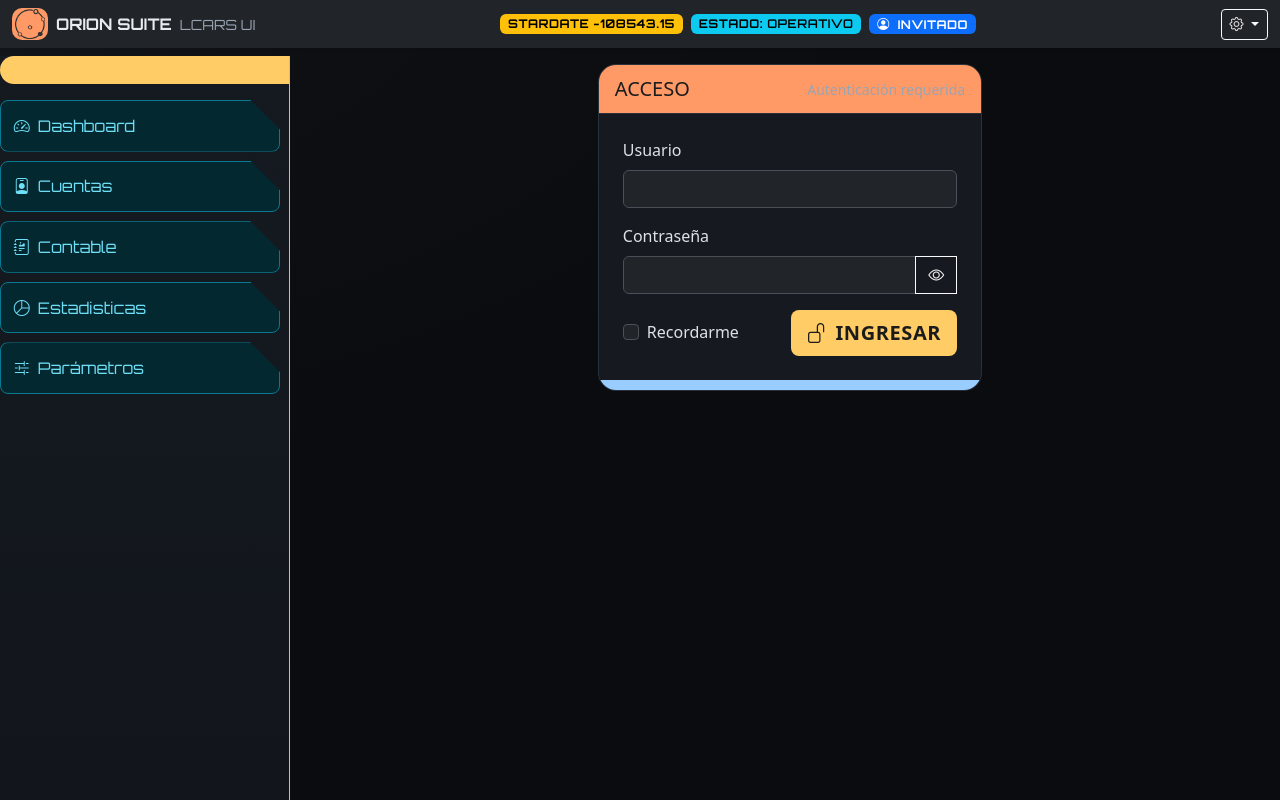
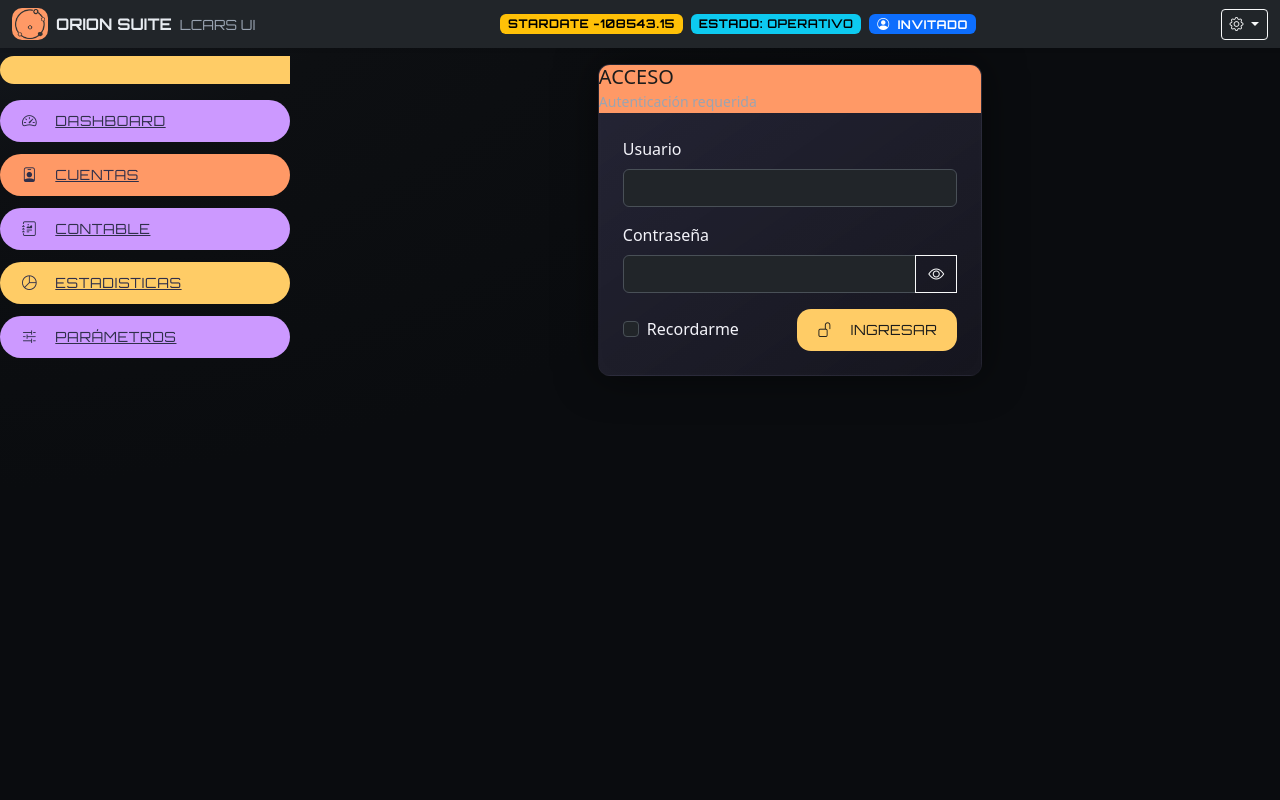
Before and after one commit to Orion-mad/SMK, a PHP site: page / in a window 1280 px wide. Run offline with PHP 8.4, Linux system fonts and the light colour scheme.

Commit message:
Orion V1.0008

```diff
--- /dev/null
+++ b/assets/css/lcars-buttoms.css
@@ -0,0 +1,292 @@
+@import url('https://fonts.googleapis.com/css2?family=Orbitron:wght@400..900&display=swap');
+@import url('orion.css');
+@import url('lcars.css');
+/* LCARS Button Pack - CSS puro */
+
+/* ------------- Variables (ajustables) ------------- */
+:root{
+  --lc-bg: #11111a;       /* fondo general del UI (opcional) */
+  --lc-text: #111827;
+  --lc-shadow: rgba(0,0,0,0.45);
+
+  /* Paleta LCARS (puedes cambiar fácilmente aquí) */
+  --lc-amber: #FFCC66;
+  --lc-orange: #FF9966;
+  --lc-violet: #CC99FF;
+  --lc-cyan: #6699FF;
+  --lc-pink: #FF6699;
+  --lc-ink: #2f2f4a;
+
+  /* Tamaños */
+  --lc-btn-h: 42px;
+  --lc-btn-padding-x: 20px;
+  --lc-btn-radius: 14px;
+  --lc-btn-font: 14px/1 "Orbitron", "Segoe UI", Roboto, sans-serif;
+
+  /* Efectos */
+  --lc-glow: 0 6px 20px rgba(100,100,255,0.08);
+  --lc-transition: 200ms cubic-bezier(.2,.9,.3,1);
+}
+
+/* ------------- Base ------------- */
+.lcars-btn{
+  display: inline-flex;
+  align-items: center;
+  gap: 10px;
+  height: var(--lc-btn-h);
+  padding: 0 var(--lc-btn-padding-x);
+  font: var(--lc-btn-font);
+  border: none;
+  cursor: pointer;
+  color: var(--lc-ink);
+  background: linear-gradient(180deg, rgba(255,255,255,0.06), rgba(0,0,0,0.06));
+  box-shadow: var(--lc-glow), 0 2px 6px var(--lc-shadow);
+  border-radius: var(--lc-btn-radius);
+  transition: transform var(--lc-transition), box-shadow var(--lc-transition), filter var(--lc-transition);
+  user-select: none;
+  -webkit-tap-highlight-color: transparent;
+}
+
+/* pequeño ajuste para integrarlo con Bootstrap (evitar reset no deseado) */
+.lcars-btn:where(button,input[type="button"],a){display:inline-flex}
+
+/* Colores (modificadores) */
+.lcars-amber{ background: linear-gradient(0deg, rgba(255,204,102,0.16), rgba(255,204,102,0.06)), var(--lc-amber); color: var(--lc-ink); }
+.lcars-orange{ background: linear-gradient(0deg, rgba(255,153,102,0.12), rgba(255,153,102,0.04)), var(--lc-orange); color: var(--lc-ink); }
+.lcars-violet{ background: linear-gradient(0deg, rgba(204,153,255,0.12), rgba(204,153,255,0.04)), var(--lc-violet); color: var(--lc-ink); }
+.lcars-cyan{ background: linear-gradient(0deg, rgba(102,153,255,0.12), rgba(102,153,255,0.04)), var(--lc-cyan); color: var(--lc-ink); }
+.lcars-pink{ background: linear-gradient(0deg, rgba(255,102,153,0.12), rgba(255,102,153,0.04)), var(--lc-pink); color: var(--lc-ink); }
+
+/* Contrast helper para fondos oscuros */
+.lcars-dark{ color: #fff; background: linear-gradient(180deg, rgba(255,255,255,0.02), rgba(0,0,0,0.25)), var(--lc-ink); }
+
+/* ------------- Variantes de forma ------------- */
+
+/* 1) Ochavado (esquinas recortadas diagonalmente) */
+.lcars-ochava{
+  border-radius: 6px;
+  clip-path: polygon(6px 0, calc(100% - 6px) 0, 100% 6px, 100% calc(100% - 6px), calc(100% - 6px) 100%, 6px 100%, 0 calc(100% - 6px), 0 6px);
+  padding-left: 26px;
+  padding-right: 26px;
+}
+
+/* 2) Pill (capsula) */
+.lcars-pill{
+  border-radius: 999px;
+  padding-left: 22px;
+  padding-right: 22px;
+  letter-spacing: 0.6px;
+}
+
+/* 3) Segmentado (izquierda o derecha como los paneles LCARS) */
+.lcars-segment-left, .lcars-segment-right{
+  position: relative;
+  padding-left: 28px;
+  padding-right: 28px;
+  background-size: auto 100%;
+  overflow: visible;
+}
+.lcars-segment-left::before{
+  content:"";
+  position:absolute;
+  left:-18px;
+  top:0;
+  height:100%;
+  width:36px;
+  border-radius: 0 12px 12px 0;
+  background: inherit;
+  box-shadow: none;
+  z-index: -1;
+  transform: translateX(0);
+}
+.lcars-segment-right::after{
+  content:"";
+  position:absolute;
+  right:-18px;
+  top:0;
+  height:100%;
+  width:36px;
+  border-radius: 12px 0 0 12px;
+  background: inherit;
+  box-shadow: none;
+  z-index: -1;
+}
+
+/* 4) Panel (forma más grande, bordes rectos y "marco") */
+.lcars-panel{
+  height: 52px;
+  border-radius: 8px;
+  padding-left: 18px;
+  padding-right: 18px;
+  box-shadow: 0 8px 30px rgba(0,0,0,0.55), inset 0 -2px rgba(0,0,0,0.06);
+  font-weight: 600;
+}
+
+/* 5) Ghost / outline */
+.lcars-ghost{
+  background: transparent;
+  color: var(--lc-amber);
+  border: 2px solid currentColor;
+  box-shadow: none;
+  border-radius: 10px;
+}
+
+/* 6) Icon / circle accent (útil para toolbars) */
+.lcars-icon{
+  height: auto;
+  padding: 6px 12px;
+  border-radius: 999px;
+  background: linear-gradient(90deg, rgba(255,255,255,0.04), rgba(0,0,0,0.04));
+}
+.lcars-icon svg{ width: 1em; height: 1em; display:block; }
+.lcars-icon--circle{
+  display:inline-block;
+  width:26px;
+  height:26px;
+  border-radius:50%;
+  background: rgba(255,255,255,0.12);
+  margin-right: 8px;
+  flex: 0 0 auto;
+}
+
+/* ------------- Estados: hover, active, focus, disabled ------------- */
+.lcars-btn:hover{
+  transform: translateY(-2px);
+  filter: saturate(1.05) brightness(1.02);
+  box-shadow: 0 10px 28px rgba(0,0,0,0.6), 0 4px 20px rgba(100,100,255,0.06);
+}
+.lcars-btn:active{ transform: translateY(0); filter: saturate(0.98) brightness(0.98); }
+.lcars-btn:focus{
+  outline: 3px solid rgba(102,153,255,0.18);
+  outline-offset: 3px;
+  box-shadow: 0 6px 22px rgba(0,0,0,0.5), 0 0 0 6px rgba(102,153,255,0.04);
+}
+
+/* Disabled */
+.lcars-btn:disabled, .lcars-btn[disabled]{
+  opacity: .45;
+  cursor: not-allowed;
+  transform: none;
+  box-shadow: none;
+  filter: grayscale(.12);
+}
+
+/* ------------- Tamaños ------------- */
+.lcars-sm{ height: 34px; font-size: 13px; padding: 0 12px; --lc-btn-radius:10px; }
+.lcars-md{ height: 42px; font-size: 14px; padding: 0 18px; }
+.lcars-lg{ height: 52px; font-size: 16px; padding: 0 22px; }
+
+/* ------------- Accesibilidad y preferencias ------------- */
+@media (prefers-reduced-motion: reduce){
+  .lcars-btn{ transition: none; transform: none; }
+}
+
+/* ------------- Integración rápida con iconos (ej.: Bootstrap icons / FontAwesome) ------------- */
+.lcars-btn i, .lcars-btn svg{ font-size: 1.05em; line-height: 1; vertical-align: middle; }
+
+/* ------------- Helpers (alineación de contenedor LCARS) ------------- */
+.lcars-row{ display:flex; gap:10px; align-items:center; flex-wrap:wrap; }
+
+
+
+/* ============================
+   LCARS TITULOS Y CARDS
+   ============================ */
+
+
+:root {
+  --lc-bg-dark: #0b0b15;
+  --lc-text-light: #f4f4fa;
+  --lc-panel: #1a1a2b;
+  --lc-border: rgba(255,255,255,0.05);
+  --lc-accent-amber: #ffcc66;
+  --lc-accent-cyan: #66ccff;
+  --lc-accent-violet: #cc99ff;
+  --lc-accent-pink: #ff6699;
+  --lc-shadow: 0 0 25px rgba(255, 255, 255, 0.06);
+}
+
+/* ---------- TITULOS ---------- */
+.lcars-title {
+  font-family: "Orbitron", sans-serif;
+  font-weight: 700;
+  letter-spacing: 1px;
+  text-transform: uppercase;
+  padding: 0.5rem 1rem;
+  display: inline-block;
+  background: var(--lc-accent-amber);
+  color: #222;
+  clip-path: polygon(8px 0, 100% 0, 100% calc(100% - 8px), calc(100% - 8px) 100%, 0 100%, 0 8px);
+  border-radius: 6px;
+  box-shadow: var(--lc-shadow);
+}
+.lcars-title.cyan { background: var(--lc-accent-cyan); }
+.lcars-title.violet { background: var(--lc-accent-violet); }
+.lcars-title.pink { background: var(--lc-accent-pink); }
+
+/* Subtítulo */
+.lcars-subtitle {
+  font-family: "Orbitron", sans-serif;
+  color: var(--lc-accent-cyan);
+  font-size: 1rem;
+  letter-spacing: 0.6px;
+  opacity: 0.8;
+  margin-top: 0.2rem;
+}
+
+/* ---------- CARDS ---------- */
+.card.lcars-card {
+  background: linear-gradient(145deg, rgba(255,255,255,0.03), rgba(0,0,0,0.4)) var(--lc-panel);
+  border: 1px solid var(--lc-border);
+  color: var(--lc-text-light);
+  border-radius: 12px;
+  box-shadow: 0 0 40px rgba(0, 0, 0, 0.5), inset 0 0 20px rgba(255,255,255,0.02);
+  overflow: hidden;
+  position: relative;
+}
+
+/* Header con estilo LCARS (borde superior ochavado) */
+.card.lcars-card .card-header {
+  background: var(--lc-accent-amber);
+  color: #111;
+  font-family: "Orbitron", sans-serif;
+  text-transform: uppercase;
+  letter-spacing: 1px;
+  font-weight: 600;
+  padding: 0.75rem 1rem;
+  clip-path: polygon(10px 0, 100% 0, 100% 100%, 0 100%, 0 10px);
+  border-bottom: 1px solid rgba(255,255,255,0.1);
+}
+
+/* Variante de color */
+.card.lcars-card.violet .card-header { background: var(--lc-accent-violet); color: #111; }
+.card.lcars-card.cyan .card-header { background: var(--lc-accent-cyan); color: #111; }
+.card.lcars-card.pink .card-header { background: var(--lc-accent-pink); color: #111; }
+
+/* Body */
+.card.lcars-card .card-body {
+  padding: 1rem 1.2rem;
+  background: rgba(255,255,255,0.02);
+}
+
+/* Footer con bordes inferiores ochavados */
+.card.lcars-card .card-footer {
+  background: var(--lc-accent-amber);
+  color: #111;
+  clip-path: polygon(0 0, 100% 0, 100% calc(100% - 10px), calc(100% - 10px) 100%, 10px 100%, 0 calc(100% - 10px));
+  border-top: 1px solid rgba(255,255,255,0.1);
+  font-family: "Orbitron", sans-serif;
+  text-align: right;
+  font-weight: 600;
+  padding: 0.5rem 1rem;
+}
+.card.lcars-card.violet .card-footer { background: var(--lc-accent-violet); }
+.card.lcars-card.cyan .card-footer { background: var(--lc-accent-cyan); }
+.card.lcars-card.pink .card-footer { background: var(--lc-accent-pink); }
+
+/* ---------- EFECTOS ---------- */
+.card.lcars-card:hover {
+  transform: translateY(-3px);
+  box-shadow: 0 0 50px rgba(255,255,255,0.08);
+  transition: 0.25s ease;
+}
--- a/assets/css/lcars.css
+++ b/assets/css/lcars.css
@@ -1,22 +1,22 @@
-@import url('https://fonts.googleapis.com/css2?family=Orbitron:wght@400..900&display=swap');
-.orbitron-<uniquifier > {
-  font-family: "Orbitron", sans-serif;
-  font-optical-sizing: auto;
-  font-weight: <weight>;
-  font-style: normal;
-}
 :root {
   --lcars-a: #ff9966; /* naranja coral */
   --lcars-b: #ffcc66; /* ámbar */
   --lcars-c: #99ccff; /* azul claro */
   --lcars-d: #ff6699; /* rosa */
   --lcars-bg: #0d0f12;
+  --lcars-cool: #032830;
   --lcars-card: #161a20;
   --lcars-border: #2b313b;
   --lcars-border-e: #ffc107;
   --lcars-border-f: #087990;
   --lcars-text: #e8ecf1;
   --lcars-muted: #9aa4b2;
+}
+.orbitron-<uniquifier > {
+  font-family: "Orbitron", sans-serif;
+  font-optical-sizing: auto;
+  font-weight: <weight>;
+  font-style: normal;
 }
 .lcars-box {
   color: #6edff6;
@@ -58,11 +58,13 @@ h1.h4 {
 }
 .lcars-sidebar {
   width: 290px;
+    /*
   background: linear-gradient(180deg, #151a21 0%, #12161c 100%);
   border-right: 2px solid var(--lcars-border-f);
   color: var(--lcars-text);
   backdrop-filter: blur(10px);
   -webkit-backdrop-filter: blur(10px);
+    */
 }
 .lcars-link {
   border-left: 10px solid transparent;
@@ -115,6 +117,7 @@ h1.h4 {
 .lcars-section + .lcars-section {
   margin-top: 1rem;
 }
+/*
 .lcars-card {
   background: var(--lcars-card);
   border: 1px solid var(--lcars-border);
@@ -130,6 +133,7 @@ h1.h4 {
 .lcars-card-foot {
   height: 10px;
 }
+*/
 .lcars-status {
   background: #131821;
   border: 1px solid var(--lcars-border);
@@ -187,12 +191,15 @@ h1.h4 {
   letter-spacing: .04em;
 }
 .lcars-title {
-  width: 98%;
-  margin: auto;
+  width: auto;
+  margin: auto 0 auto;
   border: 1px solid var(--lcars-border-f);
-  padding: 0.8rem;
+  padding: 0.8rem 3rem 0.8rem 0.8rem;
   clip-path: polygon(0 0, calc(100% - 60px) 0, 100% 30px, 100% 100%, 0 100%);
-  background-color: var(--lcars-border);
+  background-color: var(--lcars-cool);
+  border-radius: 10px;
+  font-family: 'Orbitron', 'Segoe UI', sans-serif;
+  letter-spacing: 1px;
   /*
   clip-path: polygon(
     0 0, calc(100% - 30px) 0,
@@ -250,7 +257,7 @@ small, .small {
     width: 290px; /* tu ancho de sidebar */
     transform: none !important;
     visibility: visible !important;
-    border-right: 1px solid var(--lcars-border-e);
+    /*border-right: 1px solid var(--lcars-border-e);*/
   }
   /* Evitar backdrop en desktop */
   .offcanvas-backdrop {
--- a/index.html
+++ b/index.html
@@ -14,9 +14,8 @@
   <link href="https://cdn.jsdelivr.net/npm/bootstrap@5.3.3/dist/css/bootstrap.min.css" rel="stylesheet">
   <link href="https://cdn.jsdelivr.net/npm/bootstrap-icons@1.11.3/font/bootstrap-icons.css" rel="stylesheet">
 
-  <link href="assets/css/orion.css" rel="stylesheet">
-  <!-- LCARS CSS -->
-  <link href="assets/css/lcars.css" rel="stylesheet">
+  <!-- LCARS CSS all css includes -->
+  <link href="assets/css/lcars-buttoms.css" rel="stylesheet">
 </head>
 <body class="lcars-bg">
 
@@ -66,11 +65,11 @@
       <div class="lcars-arch lcars-color-b mb-2"></div>
 
       <nav class="nav flex-column gap-1 ff-orbit">
-        <a class="nav-link lcars-box" href="#/dashboard" data-bs-dismiss="offcanvas"><i class="bi bi-speedometer2 me-2"></i>Dashboard</a>
-        <a class="nav-link lcars-box" href="#/clientes" data-bs-dismiss="offcanvas"><i class="bi bi-person-badge me-2"></i>Cuentas</a>
-        <a class="nav-link lcars-box" href="#/contable" data-bs-dismiss="offcanvas"><i class="bi bi-journal-richtext me-2"></i>Contable</a>
-        <a class="nav-link lcars-box" href="#/ajustes" data-bs-dismiss="offcanvas"><i class="bi bi-pie-chart me-2"></i>Estadisticas</a>
-        <a class="nav-link lcars-box" href="#/parametros" data-bs-dismiss="offcanvas"><i class="bi bi-sliders2 me-2"></i>Parámetros</a>
+        <a class="lcars-btn lcars-violet lcars-pill mb-2" href="#/dashboard" data-bs-dismiss="offcanvas"><i class="bi bi-speedometer2 me-2"></i>Dashboard</a>
+        <a class="lcars-btn lcars-orange lcars-pill mb-2" href="#/clientes" data-bs-dismiss="offcanvas"><i class="bi bi-person-badge me-2"></i>Cuentas</a>
+        <a class="lcars-btn lcars-violet lcars-pill mb-2" href="#/contable" data-bs-dismiss="offcanvas"><i class="bi bi-journal-richtext me-2"></i>Contable</a>
+        <a class="lcars-btn lcars-amber lcars-pill mb-2" href="#/ajustes" data-bs-dismiss="offcanvas"><i class="bi bi-pie-chart me-2"></i>Estadisticas</a>
+        <a class="lcars-btn lcars-violet lcars-pill mb-2" href="#/parametros" data-bs-dismiss="offcanvas"><i class="bi bi-sliders2 me-2"></i>Parámetros</a>
        <!-- <a class="nav-link lcars-box" href="#/login" data-bs-dismiss="offcanvas"><i class="bi bi-door-open me-2"></i>Login</a>-->
       </nav>
 
--- a/views/clientes/clientes.html
+++ b/views/clientes/clientes.html
@@ -22,7 +22,7 @@
     <div class="col-12 h-100">
       <div class="card h-100 border-0 shadow-sm rounded-4">
         <div class="card-header bg-dark text-white d-flex align-items-center justify-content-between">
-          <span class="text-uppercase">Listado de Clientes</span>
+          <span class="lcars-title">Listado de Clientes</span>
           <div class="d-flex gap-2">
             <select class="form-select form-select-sm" id="filter-estado" style="width: auto;">
               <option value="">Todos</option>
--- a/views/clientes/dominios.html
+++ b/views/clientes/dominios.html
@@ -22,7 +22,7 @@
     <div class="col-12 h-100">
       <div class="card h-100 border-0 shadow-sm rounded-4">
         <div class="card-header bg-dark text-white d-flex align-items-center justify-content-between">
-          <span class="text-uppercase">Listado de Dominios</span>
+          <span class="lcars-title">Listado de Dominios</span>
           <div class="d-flex gap-2">
             <select class="form-select form-select-sm" id="filter-estado" style="width: auto;">
               <option value="">Todos los estados</option>
--- a/views/clientes/presupuestos.html
+++ b/views/clientes/presupuestos.html
@@ -22,7 +22,7 @@
     <div class="col-12 h-100">
       <div class="card border-0 shadow-sm rounded-4 ">
         <div class="card-header bg-dark text-white d-flex align-items-center justify-content-between">
-          <span class="text-uppercase">Listado de Presupuestos</span>
+          <span class="lcars-title">Listado de Presupuestos</span>
           <div class="d-flex gap-2">
             <select class="form-select form-select-sm" id="filter-estado" style="width: auto;">
               <option value="">Todos los estados</option>
--- a/views/contable/cobros.html
+++ b/views/contable/cobros.html
@@ -22,7 +22,7 @@
     <div class="col-12 h-100">
       <div class="card h-100 border-0 shadow-sm rounded-4">
         <div class="card-header bg-dark text-white d-flex align-items-center justify-content-between flex-wrap gap-2">
-          <span class="text-uppercase lcars-title">Listado de Cobros</span>
+          <span class="lcars-title">Listado de Cobros</span>
           <div class="d-flex gap-2 flex-wrap">
             <select class="form-select form-select-sm" id="filter-estado" style="width: auto;">
               <option value="">Todos los estados</option>
--- a/views/contable/servicios.html
+++ b/views/contable/servicios.html
@@ -23,7 +23,7 @@
     <div class="col-12 h-100">
       <div class="card h-100 border-0 shadow-sm rounded-4">
         <div class="card-header bg-dark text-white d-flex align-items-center justify-content-between">
-          <span class="text-uppercase">
+          <span class="lcars-title">
             <i class="bi bi-hdd-network me-2"></i>Clientes con Servicios Activos
           </span>
           <div class="d-flex gap-2">
--- a/views/contable/trabajos.html
+++ b/views/contable/trabajos.html
@@ -17,7 +17,7 @@
     <div class="col-12 h-100">
       <div class="card h-100 border-0 shadow-sm rounded-4">
         <div class="card-header bg-dark text-white d-flex align-items-center justify-content-between">
-          <span class="text-uppercase">Trabajos Facturables</span>
+          <span class="lcars-title">Trabajos Facturables</span>
           <div class="d-flex gap-2">
             <select class="form-select form-select-sm" id="filter-estado-trabajo" style="width: auto;">
               <option value="">Todos los estados</option>
--- a/views/parametros/conceptos-categorias.html
+++ b/views/parametros/conceptos-categorias.html
@@ -17,7 +17,7 @@
     <div class="col-12 h-100">
       <div class="card h-100 border-0 shadow-sm rounded-4">
         <div class="card-header bg-dark text-white d-flex align-items-center justify-content-between">
-          <span class="text-uppercase">Listado de Categorías</span>
+          <span class="lcars-title">Listado de Categorías</span>
           <div class="d-flex gap-2">
             <select class="form-select form-select-sm" id="filter-tipo-flujo" style="width: auto;">
               <option value="">Todos los tipos</option>
--- a/views/parametros/conceptos.html
+++ b/views/parametros/conceptos.html
@@ -24,7 +24,7 @@
     <div class="col-12 h-100">
       <div class="card h-100 border-0 shadow-sm rounded-4">
         <div class="card-header bg-dark text-white d-flex align-items-center justify-content-between">
-          <span class="text-uppercase">Listado de Conceptos</span>
+          <span class="lcars-title">Listado de Conceptos</span>
           <div class="d-flex gap-2 align-items-center flex-wrap">
             <select class="form-select form-select-sm" id="filter-tipo-flujo" style="width: auto;">
               <option value="">Todos</option>
--- a/views/parametros/medios_pago.html
+++ b/views/parametros/medios_pago.html
@@ -22,7 +22,7 @@
     <div class="col-12 h-100">
       <div class="card h-100 border-0 shadow-sm rounded-4">
         <div class="card-header bg-dark text-white d-flex align-items-center justify-content-between">
-          <span class="text-uppercase">Listado de Medios de Pago</span>
+          <span class="lcars-title">Listado de Medios de Pago</span>
           <div class="d-flex gap-2">
             <select class="form-select form-select-sm" id="filter-activo" style="width: auto;">
               <option value="">Todos</option>
--- a/views/parametros/planes.html
+++ b/views/parametros/planes.html
@@ -19,8 +19,10 @@
 
   <!-- Tabla de planes -->
   <div class="card border-0 shadow-sm">
-    <div class="card-header bg-dark text-white">
+    <div class="card-header bg-dark text-white d-flex align-items-center justify-content-between flex-wrap gap-2">
+        <span class="lcars-title">
       <i class="bi bi-table me-2"></i>Listado de Planes
+        </span>
     </div>
     <div class="card-body p-0">
       <div class="table-responsive">
--- a/views/parametros/servicios.html
+++ b/views/parametros/servicios.html
@@ -16,7 +16,7 @@
   <div class="row g-3 flex-grow-1">
     <div class="col-12 h-100">
       <div class="card h-100 border-0 shadow-sm rounded-4">
-        <div class="card-header bg-dark text-white d-flex align-items-center justify-content-between"> <span class="text-uppercase">Listado de Servicios</span>
+        <div class="card-header bg-dark text-white d-flex align-items-center justify-content-between"> <span class="lcars-title">Listado de Servicios</span>
           <div class="d-flex gap-2">
             <select class="form-select form-select-sm" id="filter-estado" style="width: auto;">
               <option value="">Todos los estados</option>
--- a/views/trabajos/trabajos.html
+++ b/views/trabajos/trabajos.html
@@ -22,7 +22,7 @@
     <div class="col-12 h-100">
       <div class="card h-100 border-0 shadow-sm rounded-4">
         <div class="card-header bg-dark text-white d-flex align-items-center justify-content-between flex-wrap gap-2">
-          <span class="text-uppercase">Listado de Trabajos</span>
+          <span class="lcars-title">Listado de Trabajos</span>
           <div class="d-flex gap-2 flex-wrap">
             <select class="form-select form-select-sm" id="filter-estado" style="width: auto;">
               <option value="">Todos los estados</option>
```
Also changed, not shown: views/clientes.html (+8 -8 lines), views/contable.html (+4 -4 lines), views/dashboard.html (+10 -10 lines), views/parametros.html (+8 -8 lines).
